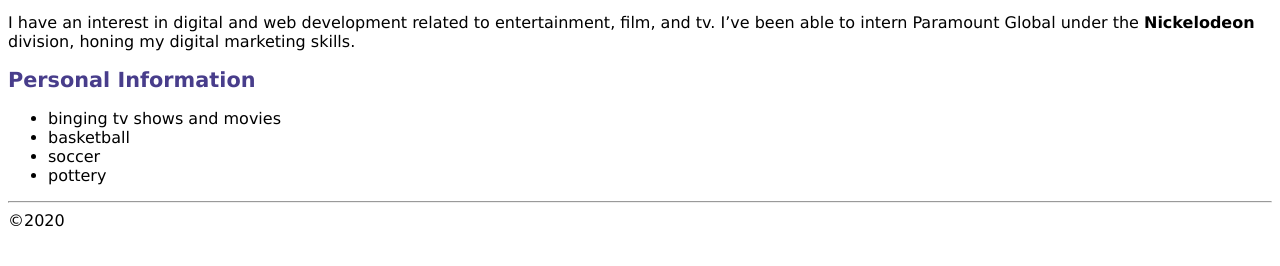
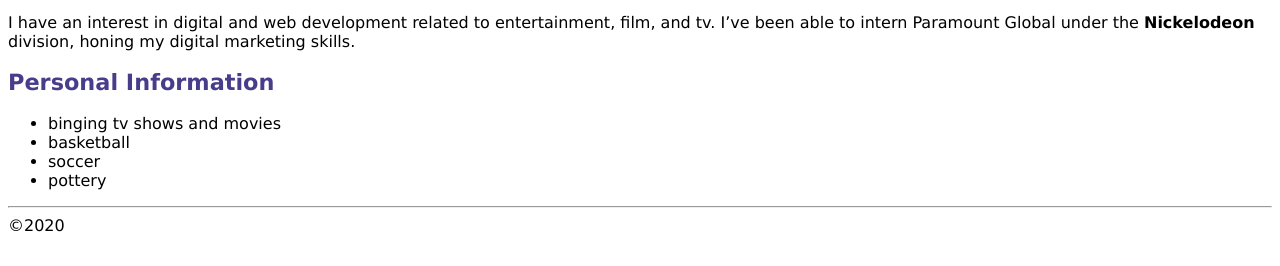
Before and after one commit to mthemistocle/ist263, a plain HTML site: page Labs/lab6/bio2.html in a window 1280 px wide. Shown: the part 534-800 px from the top of the page. Drawn offline with Linux system fonts and the light colour scheme.

Commit message:
Update stylesheet6.css

```diff
--- a/Labs/lab6/stylesheet6.css
+++ b/Labs/lab6/stylesheet6.css
@@ -1,5 +1,5 @@
 body {font-family: Verdana, Geneva, Tahoma, sans-serif;}
 h1,h2,h3 {color: darkslateblue; }
-.evenrow {background-color: lightskyblue;}
+.evenrow {background-color:lightskyblue}
 h1 {font-size: 2em;}
-h2 {font-size: 1.3em;}
+h2 {font-size: 1.4em;}
```
